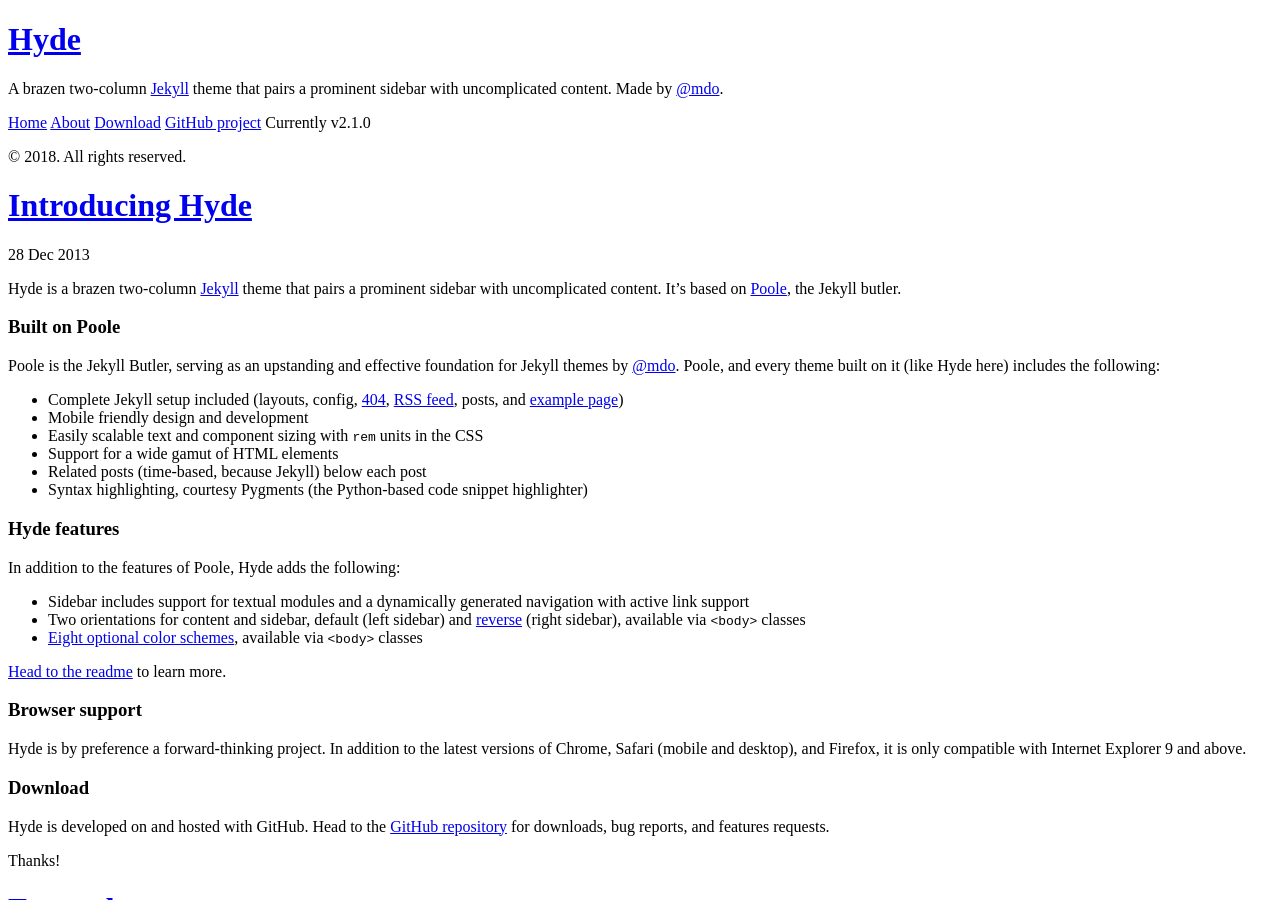
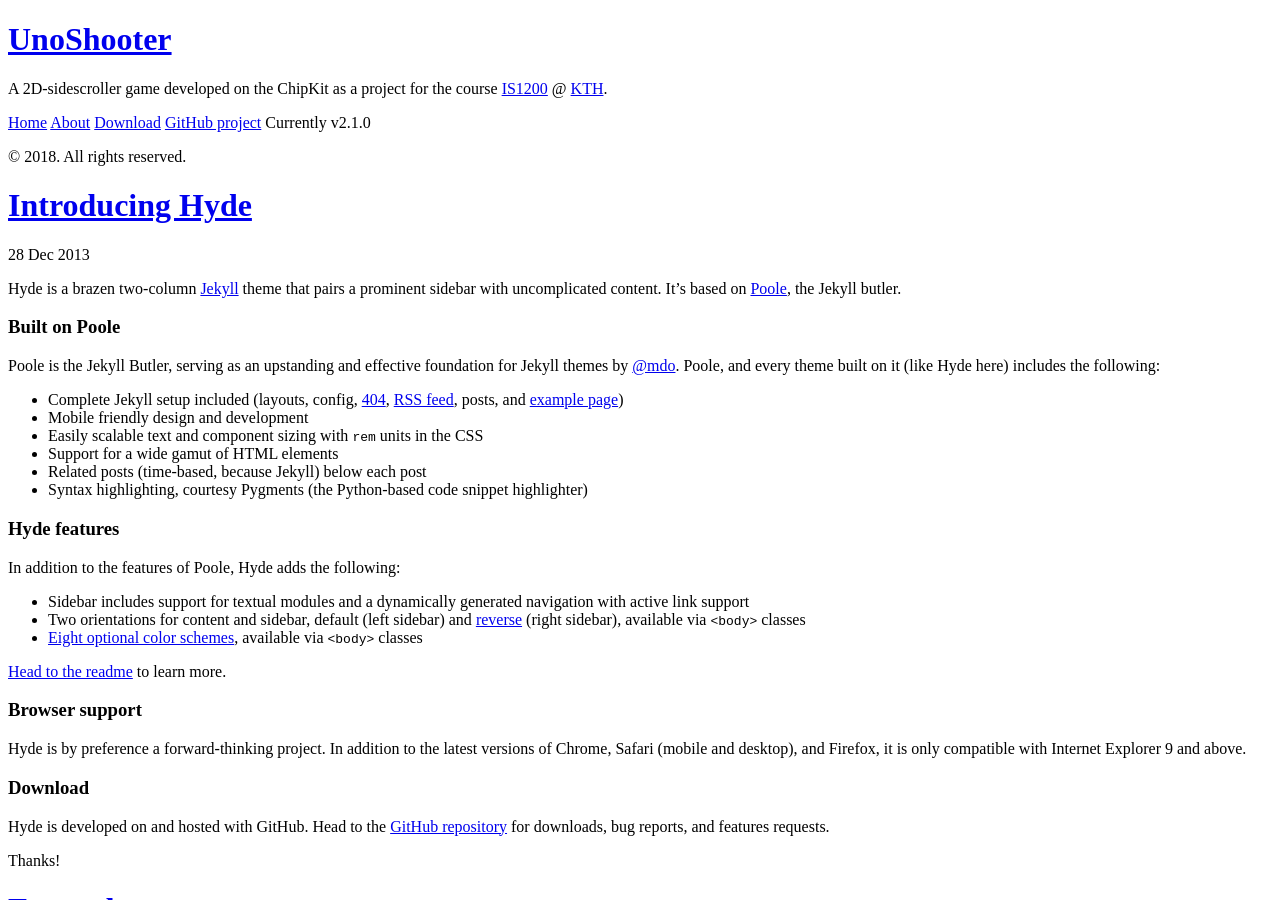
Before and after one commit to EdmanJohan/UnoShooter, a Jekyll site: the page built from index.html, in a window 1280 px wide and 900 px high. Built offline with Jekyll 4.4.1, drawn with Linux system fonts in a browser that asks for light colours; the list of posts is cut into pages by our own code.

Commit message:
Update _config.yml

```diff
--- a/_config.yml
+++ b/_config.yml
@@ -6,21 +6,21 @@
 permalink:        pretty
 
 # Setup
-title:            Hyde
-tagline:          'A Jekyll theme'
-description:      'A brazen two-column <a href="http://jekyllrb.com" target="_blank">Jekyll</a> theme that pairs a prominent sidebar with uncomplicated content. Made by <a href="https://twitter.com/mdo" target="_blank">@mdo</a>.'
-url:              http://hyde.getpoole.com
+title:            UnoShooter
+tagline:          'An IS1200 Project'
+description:      'A 2D-sidescroller game developed on the ChipKit as a project for the course <a href="https://www.kth.se/student/kurser/kurs/IS1200?l=en" target="_blank">IS1200</a> @ <a href="https://kth.se" target="_blank">KTH</a>.'
+url:              https://github.com/EdmanJohan/UnoShooter
 baseurl:          /
 
 author:
-  name:           'Mark Otto'
-  url:            https://twitter.com/mdo
+  name:           'JEDMEX'
+  url:            https://edmanjohan.github.io/UnoShooter
 
 paginate:         5
 
 # Custom vars
 version:          2.1.0
-gems: [jekyll-paginate]
+plugins:          [jekyll-paginate]
 
 github:
-  repo:           https://github.com/poole/hyde
+  repo:           https://github.com/EdmanJohan/UnoShooter
```
